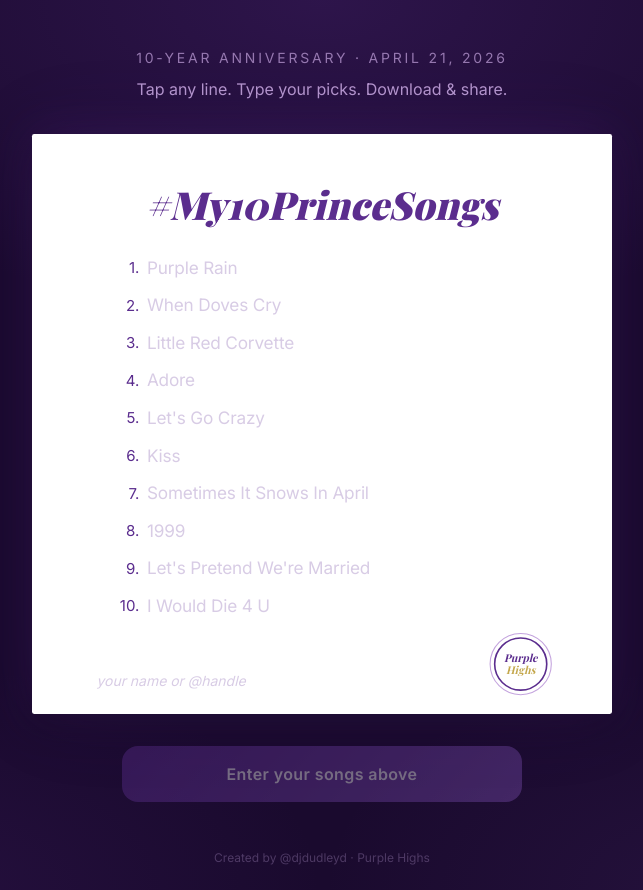
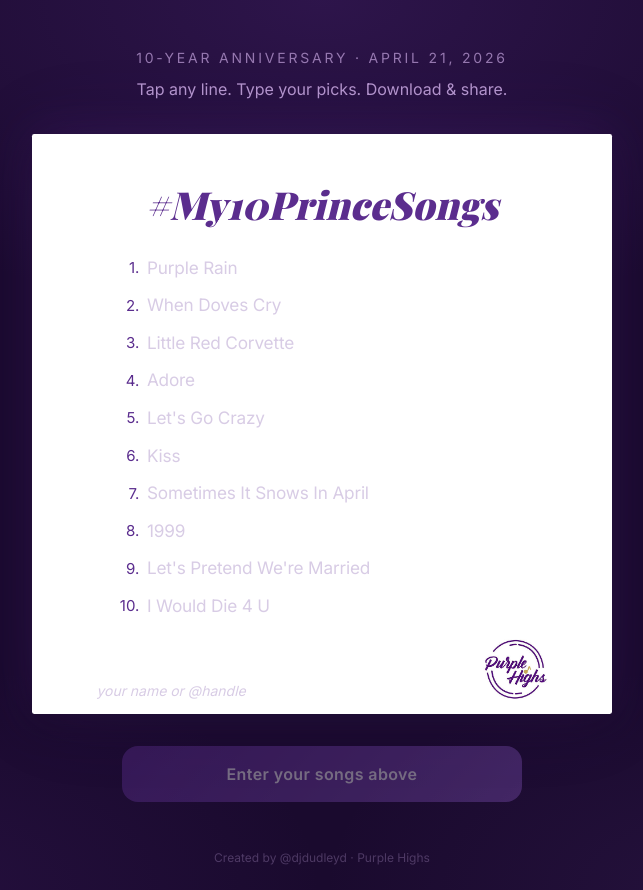
Before and after one commit to MarkGores/10PrinceSongs, a Next.js app: page / in a window 1280 px wide. Shown: the whole page, without its empty margins (318-961 px from the left). Built offline with nearby package versions, Linux system fonts and the light colour scheme.

Commit message:
Use actual Purple Highs logo instead of CSS approximation
Replace the hand-drawn CSS circles/text logo with the real
purplehighs.jpeg in both the live preview and generated PNG.

Co-Authored-By: Claude Opus 4.6 <noreply@anthropic.com>

```diff
--- a/src/app/page.tsx
+++ b/src/app/page.tsx
@@ -229,35 +229,29 @@ export default function Home() {
     }
 
     // --- Purple Highs logo (bottom right) ---
-    const logoX = S - PAD - 18;
-    const logoY = S - PAD - 30;
+    const logoImg = new Image();
+    logoImg.crossOrigin = "anonymous";
 
-    ctx.beginPath();
-    ctx.arc(logoX, logoY, 58, 0, Math.PI * 2);
-    ctx.strokeStyle = "#C4A4DE";
-    ctx.lineWidth = 2;
-    ctx.stroke();
+    return new Promise<Blob>((resolve, reject) => {
+      logoImg.onload = () => {
+        const logoSize = 140;
+        const logoX = S - PAD - logoSize + 20;
+        const logoY = S - PAD - logoSize + 20;
+        ctx.drawImage(logoImg, logoX, logoY, logoSize, logoSize);
 
-    ctx.beginPath();
-    ctx.arc(logoX, logoY, 50, 0, Math.PI * 2);
-    ctx.strokeStyle = "#5B2D8E";
-    ctx.lineWidth = 3;
-    ctx.stroke();
-
-    ctx.textAlign = "center";
-    ctx.textBaseline = "middle";
-    ctx.fillStyle = "#5B2D8E";
-    ctx.font = 'italic 700 20px "Playfair Display", serif';
-    ctx.fillText("Purple", logoX, logoY - 10);
-    ctx.fillStyle = "#C4A84D";
-    ctx.font = 'italic 700 20px "Playfair Display", serif';
-    ctx.fillText("Highs", logoX, logoY + 14);
-
-    return new Promise((resolve, reject) => {
-      canvas.toBlob((blob) => {
-        if (blob) resolve(blob);
-        else reject(new Error("Failed to generate image"));
-      }, "image/png");
+        canvas.toBlob((blob) => {
+          if (blob) resolve(blob);
+          else reject(new Error("Failed to generate image"));
+        }, "image/png");
+      };
+      logoImg.onerror = () => {
+        // If logo fails to load, still generate without it
+        canvas.toBlob((blob) => {
+          if (blob) resolve(blob);
+          else reject(new Error("Failed to generate image"));
+        }, "image/png");
+      };
+      logoImg.src = "/purplehighs.jpeg";
     });
   }, [songs, userName]);
 
@@ -581,66 +575,16 @@ export default function Home() {
                 </div>
 
                 {/* Purple Highs Logo */}
-                <div
-                  style={{
-                    display: "flex",
-                    flexDirection: "column",
-                    alignItems: "center",
-                    flexShrink: 0,
-                  }}
-                >
-                  <div
+                <div style={{ flexShrink: 0 }}>
+                  <img
+                    src="/purplehighs.jpeg"
+                    alt="Purple Highs"
                     style={{
-                      width: 100,
-                      height: 100,
-                      borderRadius: "50%",
-                      border: "3px solid #5B2D8E",
-                      display: "flex",
-                      alignItems: "center",
-                      justifyContent: "center",
-                      position: "relative",
+                      width: 120,
+                      height: 120,
+                      objectFit: "contain",
                     }}
-                  >
-                    <div
-                      style={{
-                        position: "absolute",
-                        width: 116,
-                        height: 116,
-                        borderRadius: "50%",
-                        border: "2px solid #C4A4DE",
-                        top: -11,
-                        left: -11,
-                      }}
-                    />
-                    <div style={{ textAlign: "center", lineHeight: 1.1 }}>
-                      <span
-                        style={{
-                          fontFamily:
-                            "var(--font-playfair), 'Playfair Display', serif",
-                          fontSize: 20,
-                          fontStyle: "italic",
-                          fontWeight: 700,
-                          color: "#5B2D8E",
-                          display: "block",
-                        }}
-                      >
-                        Purple
-                      </span>
-                      <span
-                        style={{
-                          fontFamily:
-                            "var(--font-playfair), 'Playfair Display', serif",
-                          fontSize: 20,
-                          fontStyle: "italic",
-                          fontWeight: 700,
-                          color: "#C4A84D",
-                          display: "block",
-                        }}
-                      >
-                        Highs
-                      </span>
-                    </div>
-                  </div>
+                  />
                 </div>
               </div>
             </div>
```
Also changed, not shown: public/purplehighs.jpeg (added).
